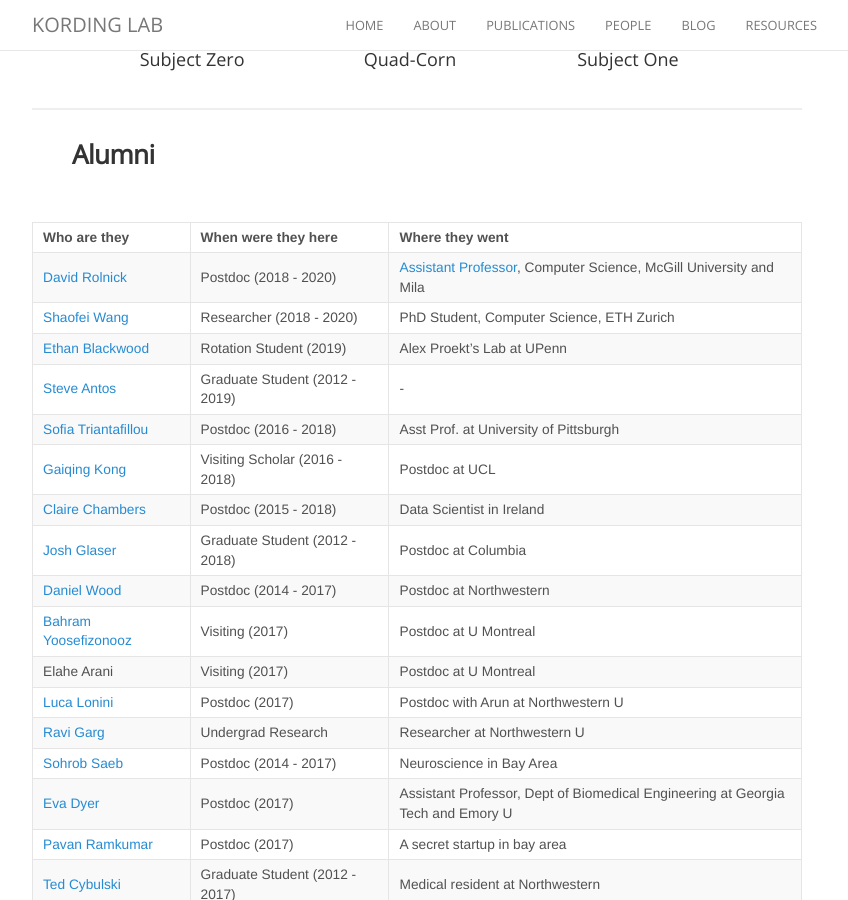
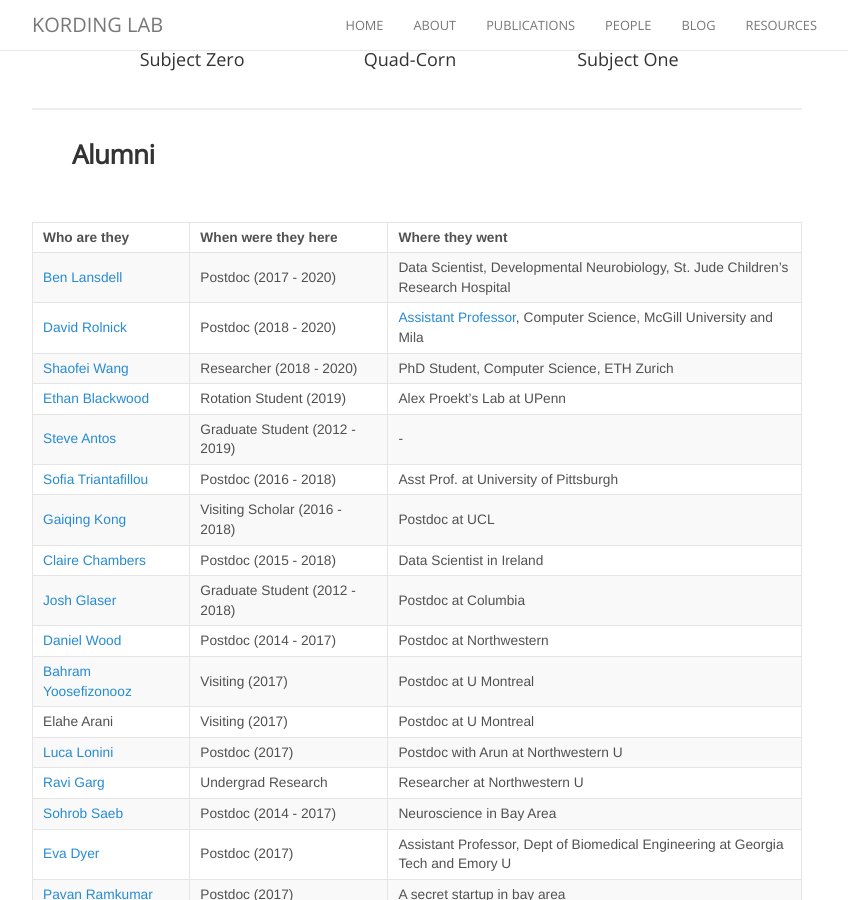
Before and after one commit to KordingLab/KordingLab.github.io, a Jekyll site: the page built from people.md, in a window 1280 px wide and 900 px high, scrolled down 2565 px. Shown: the whole window, without its empty margins (223-1071 px from the left). Built offline with Jekyll 4.4.1, drawn with Linux system fonts in a browser that asks for light colours; nearby versions of some CDN libraries; comment, search, counter and statistics services are not loaded.

Commit message:
Update people.md

```diff
--- a/people.md
+++ b/people.md
@@ -58,6 +58,7 @@ permalink: /people/
 
 | Who are they | When were they here | Where they went |
 | :------------- |:-------------| :-----------|
+| [Ben Lansdell](http://benlansdell.github.io) | Postdoc (2017 - 2020) | Data Scientist, Developmental Neurobiology, St. Jude Children's Research Hospital |
 | [David Rolnick](http://kordinglab.com/people/david_rolnick/index.html) | Postdoc (2018 - 2020) | [Assistant Professor](http://www.davidrolnick.com), Computer Science, McGill University and Mila |
 | [Shaofei Wang](http://kordinglab.com/people/shaofei_wang/index.html) | Researcher (2018 - 2020) | PhD Student, Computer Science, ETH Zurich |
 | [Ethan Blackwood](http://kordinglab.com/people/ethan_blackwood/index.html) | Rotation Student (2019) | Alex Proekt's Lab at UPenn |
```
